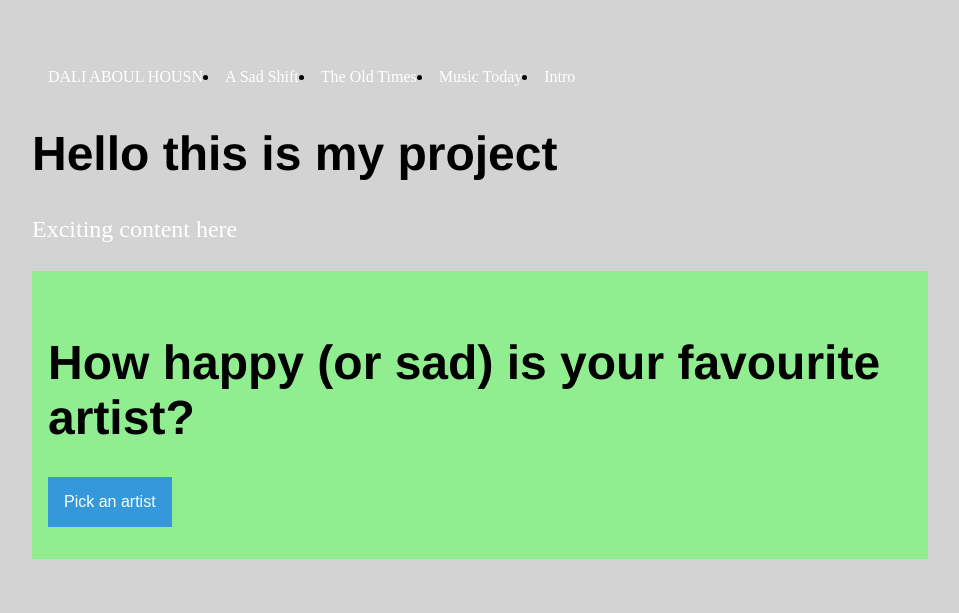
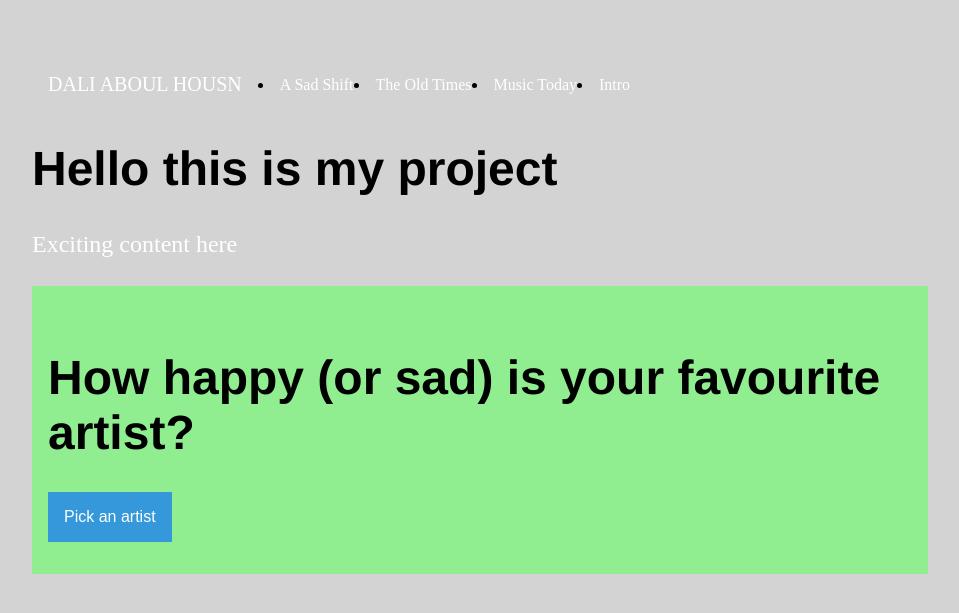
Before and after one commit to ah-dali/ah-dali.github.io, a Jekyll site: the page built from index.html, in a window 1280 px wide. Shown: the top 613 px of the page, without its empty margins (160-1119 px from the left). Built offline with Jekyll 4.4.1, drawn with Linux system fonts in a browser that asks for light colours.

Commit message:
Update main.css

```diff
--- a/css/main.css
+++ b/css/main.css
@@ -33,6 +33,20 @@ body {
   -webkit-box-pack: justify;
   -ms-flex-pack: justify;
   justify-content: space-between;
+}
+
+.navbar-brand {
+  display: inline-block;
+  padding-top: 0.3125rem;
+  padding-bottom: 0.3125rem;
+  margin-right: 1rem;
+  font-size: 1.25rem;
+  line-height: inherit;
+  white-space: nowrap;
+}
+
+.navbar-brand:hover, .navbar-brand:focus {
+  text-decoration: none;
 }
 
 a {
```
